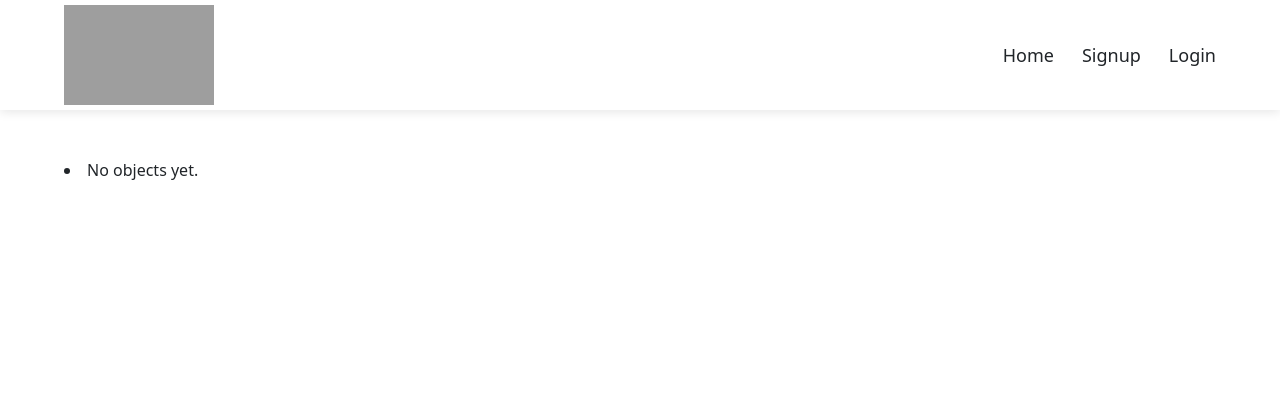
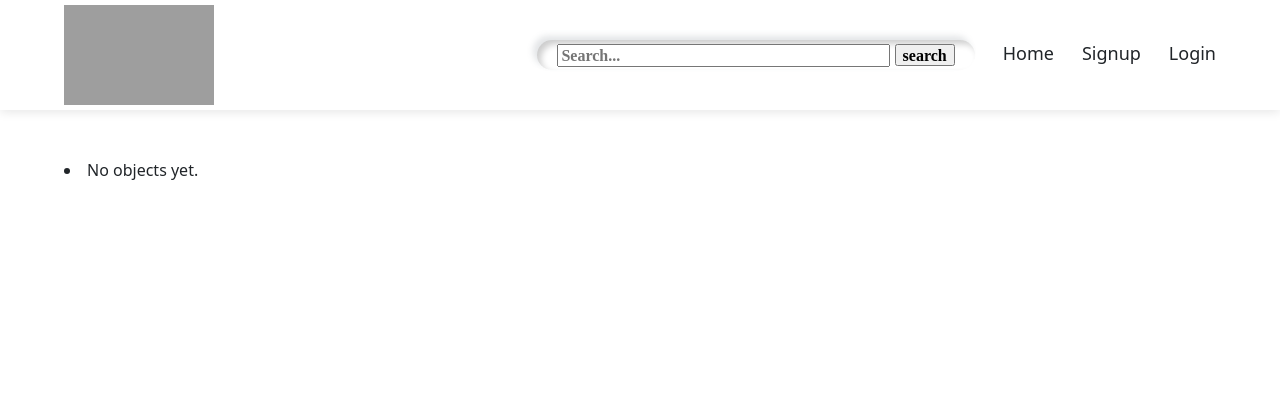
Before and after one commit to Ritik-codiatic/foodapp, a Django app: page / in a window 1280 px wide. Shown: the top 420 px of the page. Run offline with Django 3.2, Linux system fonts and the light colour scheme; some libraries are stand-ins or nearby versions; grey boxes are pictures that could not be loaded.

Commit message:
add search funtionality

```diff
--- a/restaurantapp/forms.py
+++ b/restaurantapp/forms.py
@@ -21,6 +21,7 @@ class ItemForm(ModelForm):
     class Meta:
         model = MenuItem
         fields = '__all__'
+        #exclude = ['menu_category']
 
 class ItemPriceForm(ModelForm):
 
--- a/restaurantapp/templates/additem.html
+++ b/restaurantapp/templates/additem.html
@@ -6,7 +6,9 @@
     <title>Document</title>
 </head>
 <body>
-    <form action="" method="post">
+    <form action="" method="post" enctype="multipart/form-data">
+        {% csrf_token %}
+
         {{itemform.as_p}}
         {{itempriceform.as_p}}
         <input type="submit" value="submit">
--- a/restaurantapp/urls.py
+++ b/restaurantapp/urls.py
@@ -1,6 +1,6 @@
 from django.urls import path
 # local imp
-from .views import HomeView, RestaurantView, ItemView, AddRestaurantView,RestaurantHome, AddMenuCategory, GetAddress, UpdateItem, AddItems
+from .views import HomeView, RestaurantView, ItemView, AddRestaurantView,RestaurantHome, AddMenuCategory, GetAddress, UpdateItem, AddItems, Search
 
 urlpatterns = [
     path('',HomeView.as_view()),
@@ -11,5 +11,7 @@ urlpatterns = [
     path('addmenucategory', AddMenuCategory.as_view()),
     path('getaddress', GetAddress.as_view()),
     path('restaurantitem/<int:restaurant_id>/<int:category_id>', UpdateItem.as_view()),
-    path('additem/<int:restaurant_id>',AddItems.as_view())
+    path('additem/<int:restaurant_id>',AddItems.as_view(), name='additems'),
+    path('search',Search.as_view(),name='search-result'),
+
  ]
--- a/restaurantapp/views.py
+++ b/restaurantapp/views.py
@@ -6,6 +6,7 @@ from django.views.generic import View
 from django.views.generic.list import ListView
 from django.http import JsonResponse
 from django.urls import reverse
+from django.db.models import Q
 # local imp
 
 from .models import *
@@ -147,4 +148,26 @@ class AddItems(View):
         return render(request, self.template_name, context={'itemform':itemform, 'itempriceform':itempriceform})
 
     def post(self, request, *args, **kwargs):
-        pass
+        restaurant_id = kwargs['restaurant_id']
+        restaurant = Restaurant.objects.get(id=restaurant_id)
+        itemform = self.itemform_form_class(request.POST)
+        itempriceform = self.itemprice_form_class(request.POST,request.FILES)
+        if itemform.is_valid() and itempriceform.is_valid():
+            item = itemform.save()
+            itempriceform.instance.restaurant = restaurant
+            itempriceform.instance.item = item
+            itempriceform.save()
+            return redirect(reverse('restauranthome',kwargs= {'restaurant_id':restaurant_id}))
+
+class Search(View):
+    '''view for searching restaurant'''
+
+    template_name = 'user/home.html'
+    def get(self, request, *args, **kwargs):
+        restaurant = request.GET['search']
+        result_restaurant = Restaurant.objects.filter(Q(name__icontains=restaurant) | Q(address__icontains=restaurant))
+        return render(request, self.template_name, {'restaurant_list':result_restaurant})
+
+
+class UpdateView(View):
+    '''view for updating '''
--- a/static/restaurantcss/restaurantstyle.css
+++ b/static/restaurantcss/restaurantstyle.css
@@ -4,8 +4,68 @@
 	display: none;
 	background-color: yellow;
 }
+.btn {
+	background-color: light-green;
+	padding: 12px 16px;
+	font-size: 16px;
+}
 
+.btn:hover {
+	background-color: green;
+}
 
+.search-container{
+    background: #fff;
+    height: 30px;
+    border-radius: 30px;
+    padding: 10px 20px;
+    display: flex;
+    justify-content: center;
+    align-items: center;
+    cursor: pointer;
+    transition: 0.8s;
+    /*box-shadow:inset 2px 2px 2px 0px rgba(255,255,255,.5),
+    inset -7px -7px 10px 0px rgba(0,0,0,.1),
+   7px 7px 20px 0px rgba(0,0,0,.1),
+   4px 4px 5px 0px rgba(0,0,0,.1);
+   text-shadow:  0px 0px 6px rgba(255,255,255,.3),
+              -4px -4px 6px rgba(116, 125, 136, .2);
+  text-shadow: 2px 2px 3px rgba(255,255,255,0.5);*/
+  box-shadow:  4px 4px 6px 0 rgba(255,255,255,.3),
+              -4px -4px 6px 0 rgba(116, 125, 136, .2),
+    inset -4px -4px 6px 0 rgba(255,255,255,.2),
+    inset 4px 4px 6px 0 rgba(0, 0, 0, .2);
+}
+
+.search-container:hover > .search-input{
+    width: 400px;
+}
+
+.search-container .search-input{
+    background: transparent;
+    border: none;
+    outline:none;
+    width: 0px;
+    font-weight: 500;
+    font-size: 16px;
+    transition: 0.8s;
+
+}
+
+.search-container .search-btn .fas{
+    color: #5cbdbb;
+}
+
+@keyframes hoverShake {
+  0% {transform: skew(0deg,0deg);}
+  25% {transform: skew(5deg, 5deg);}
+  75% {transform: skew(-5deg, -5deg);}
+  100% {transform: skew(0deg,0deg);}
+}
+
+.search-container:hover{
+  animation: hoverShake 0.15s linear 3;
+}
 /*
 ___________________ */
 .categoryBox
--- a/templates/user/base.html
+++ b/templates/user/base.html
@@ -7,7 +7,10 @@
     <title>Document</title>
     <link rel="stylesheet" href="{% static 'restaurantcss/restaurantstyle.css' %}">
 	<script src="https://code.jquery.com/jquery-3.6.0.min.js"></script>
+	<script src="https://cdn.jsdelivr.net/npm/bootstrap@5.0.2/dist/js/bootstrap.bundle.min.js" integrity="sha384-MrcW6ZMFYlzcLA8Nl+NtUVF0sA7MsXsP1UyJoMp4YLEuNSfAP+JcXn/tWtIaxVXM" crossorigin="anonymous"></script>
     <link href="https://cdn.jsdelivr.net/npm/bootstrap@5.0.2/dist/css/bootstrap.min.css" rel="stylesheet" integrity="sha384-EVSTQN3/azprG1Anm3QDgpJLIm9Nao0Yz1ztcQTwFspd3yD65VohhpuuCOmLASjC" crossorigin="anonymous">
+	<link href="https://use.fontawesome.com/releases/v5.6.1/css/all.css" rel="stylesheet">
+   <link href="https://fonts.googleapis.com/css2?family=Lato&display=swap" rel="stylesheet">
 </head>
 <body>
     <!-- Sticky header -->
@@ -18,6 +21,15 @@
 			<img style="height: 100px; width: 150px;" src="https://content.jdmagicbox.com/comp/ahmedabad/z7/079pxx79.xx79.190824130052.b8z7/catalogue/food-treasure-satellite-ahmedabad-fast-food-1jw5cqiaco.jpg" />
 		</div>
 		<nav class="header-navigation">
+			<div class="search-container">
+				<form action="{% url 'search-result' %}" >
+				<input type="text" name="search" placeholder="Search..." class="fas fa-search">
+				<input type="submit" value="search" class="fas fa-search">
+				<!-- <a href="#" class="search-btn" >
+					   <i class="fas fa-search"></i>
+				</a> -->
+				</form>
+			</div>
 			<a href="/">Home</a>
 			{% if user.is_authenticated %}
 				{% if not user.user_type == 'Customer' %}
@@ -34,7 +46,6 @@
 
 
             {% endif %}
-
 
 			<button>Menu</button>
 		</nav>
```
Also changed, not shown: restaurantapp/templates/addmenuitem.html (+4 -3 lines).
